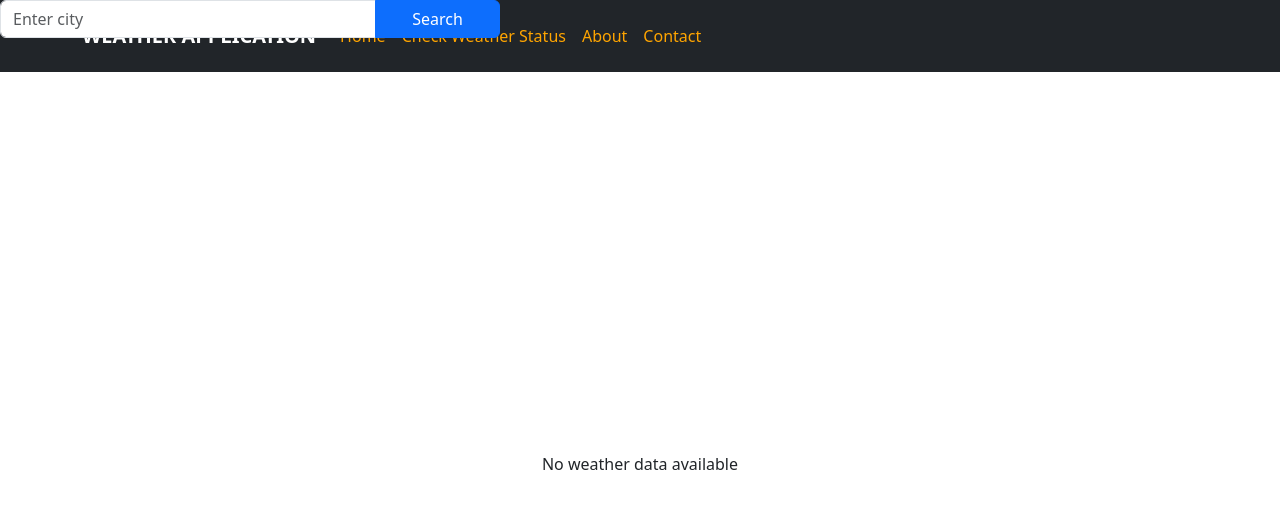
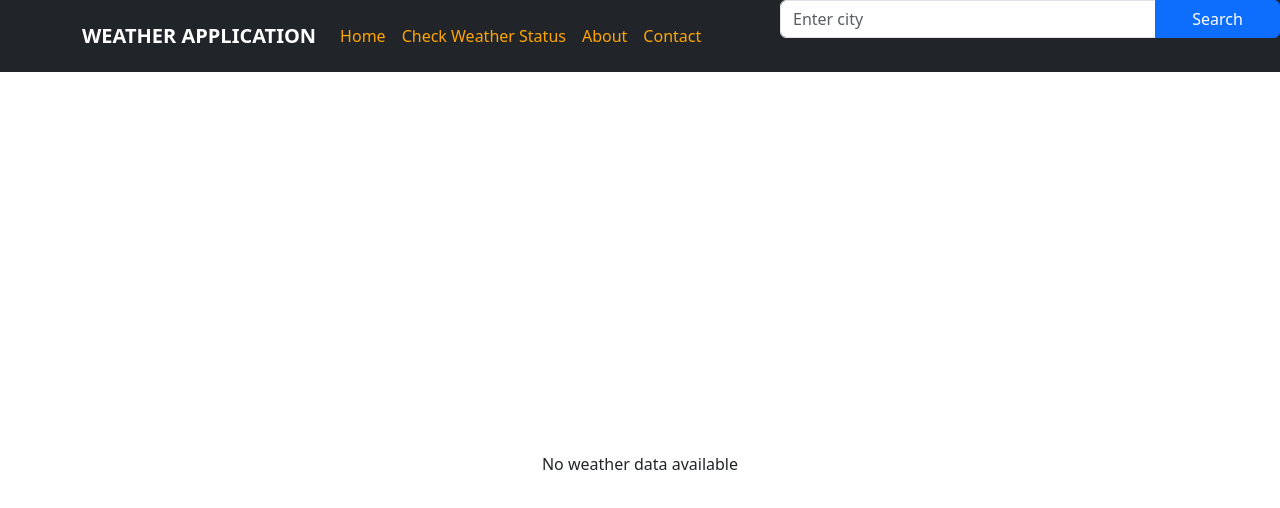
Before and after one commit to Annacletter/Weather-app, a React (Create React App) app in the folder weather-app/: page /home in a window 1280 px wide. Shown: the top 508 px of the page. Built offline with nearby package versions, Linux system fonts and the light colour scheme.

Commit message:
styling modification

```diff
--- a/weather-app/src/style.css
+++ b/weather-app/src/style.css
@@ -122,7 +122,7 @@ form {
   gap: 10px;
   position: absolute; /* This will allow the form to move freely within its container */
   top: 0; /* Align to top */
-  left: 0; /* Align to left */
+  right: 0; /* Align to right */
 }
 
 input {
```
